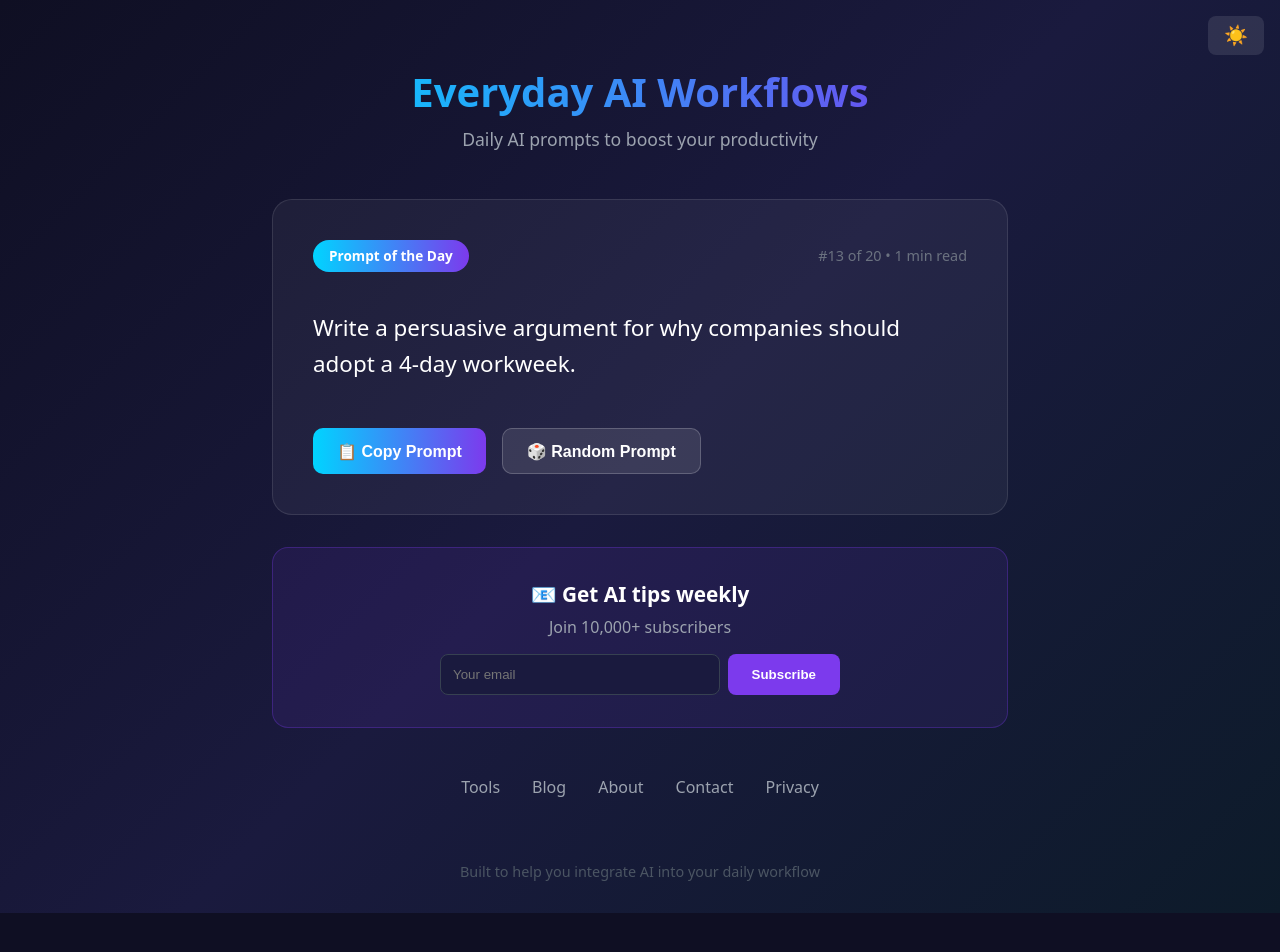
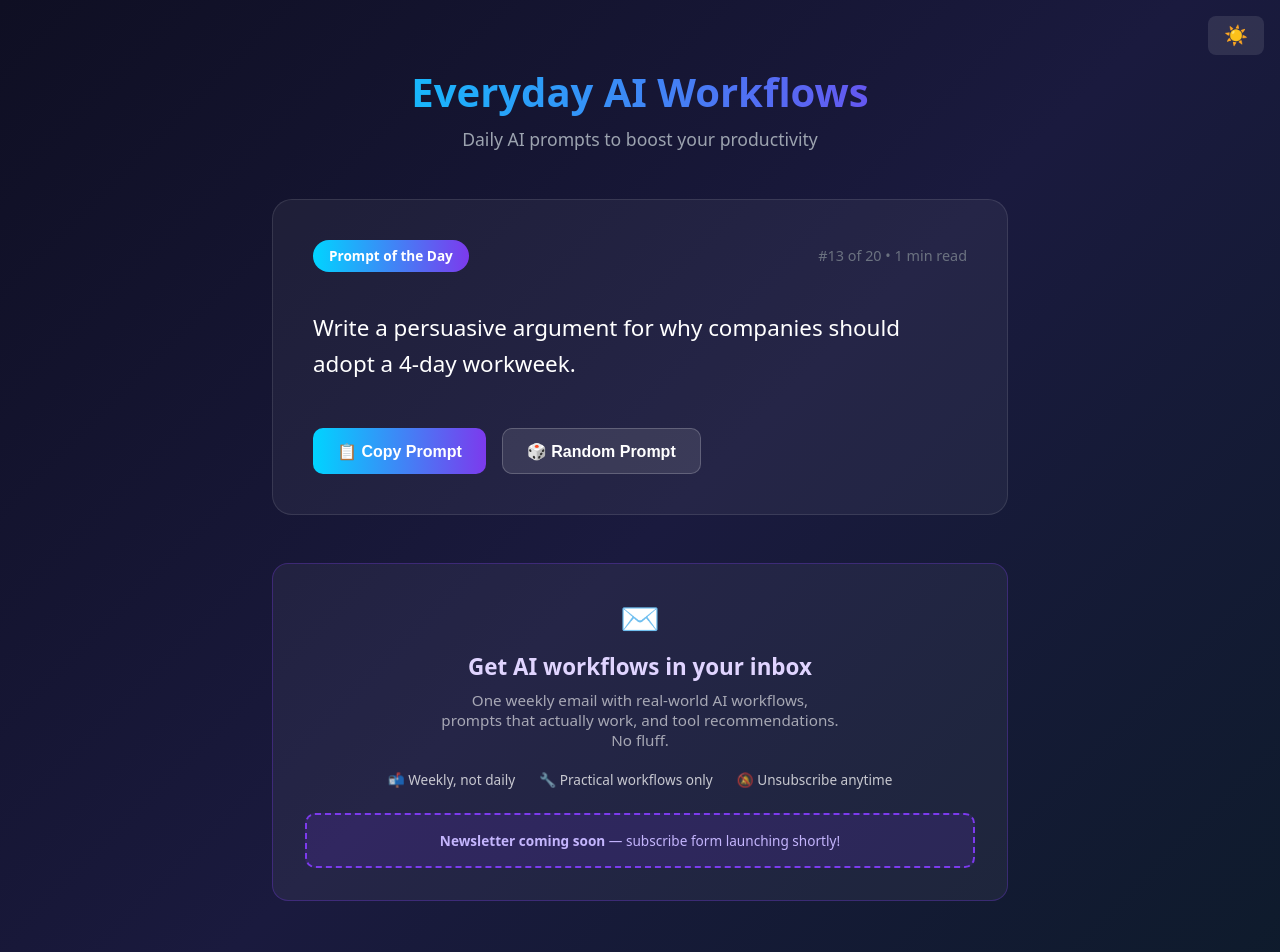
Before and after one commit to echo012726/everydayaiworkflows, a Next.js app: page / in a window 1280 px wide. Shown: the top 952 px of the page. Before the commit the page ends 913 px from the top, so only its background shows below. Built offline with nearby package versions, Linux system fonts and the light colour scheme.

Commit message:
Add Beehiiv newsletter capture to homepage and blog posts

```diff
--- /dev/null
+++ b/src/app/components/NewsletterCapture.tsx
@@ -0,0 +1,61 @@
+"use client";
+
+// SETUP: Replace BEEHIIV_EMBED_URL with your actual Beehiiv embed iframe src
+// 1. Sign up free at beehiiv.com
+// 2. Go to Settings → Publication → Embed Subscribe Form
+// 3. Copy the iframe src URL and replace "BEEHIIV_EMBED_URL" below
+const BEEHIIV_EMBED_URL = "BEEHIIV_EMBED_URL";
+
+const IS_CONFIGURED = BEEHIIV_EMBED_URL !== "BEEHIIV_EMBED_URL";
+
+export default function NewsletterCapture({ darkMode }: { darkMode?: boolean }) {
+  const bg = darkMode ? "rgba(255,255,255,0.05)" : "#f0f4ff";
+  const border = darkMode ? "1px solid rgba(124,58,237,0.3)" : "1px solid #c4b5fd";
+  const headingColor = darkMode ? "#e0d4ff" : "#4c1d95";
+  const subColor = darkMode ? "rgba(255,255,255,0.6)" : "#6b7280";
+  const benefitColor = darkMode ? "rgba(255,255,255,0.75)" : "#374151";
+
+  return (
+    <div style={{
+      background: bg,
+      border,
+      borderRadius: "16px",
+      padding: "32px",
+      margin: "48px 0",
+      textAlign: "center",
+    }}>
+      <div style={{ fontSize: "2rem", marginBottom: "12px" }}>✉️</div>
+      <h2 style={{ fontSize: "1.4rem", fontWeight: 700, color: headingColor, marginBottom: "8px" }}>
+        Get AI workflows in your inbox
+      </h2>
+      <p style={{ color: subColor, fontSize: "0.95rem", marginBottom: "20px", maxWidth: "400px", margin: "0 auto 20px" }}>
+        One weekly email with real-world AI workflows, prompts that actually work, and tool recommendations. No fluff.
+      </p>
+
+      <div style={{ display: "flex", justifyContent: "center", gap: "24px", marginBottom: "24px", flexWrap: "wrap" }}>
+        {["📬 Weekly, not daily", "🔧 Practical workflows only", "🔕 Unsubscribe anytime"].map((item) => (
+          <span key={item} style={{ fontSize: "0.85rem", color: benefitColor }}>{item}</span>
+        ))}
+      </div>
+
+      {IS_CONFIGURED ? (
+        <iframe
+          src={BEEHIIV_EMBED_URL}
+          style={{ width: "100%", maxWidth: "480px", height: "120px", border: "none", borderRadius: "8px" }}
+          title="Newsletter signup"
+        />
+      ) : (
+        <div style={{
+          background: darkMode ? "rgba(124,58,237,0.15)" : "#ede9fe",
+          border: "2px dashed #7c3aed",
+          borderRadius: "10px",
+          padding: "16px",
+          color: darkMode ? "#c4b5fd" : "#5b21b6",
+          fontSize: "0.85rem",
+        }}>
+          <strong>Newsletter coming soon</strong> — subscribe form launching shortly!
+        </div>
+      )}
+    </div>
+  );
+}
--- a/src/app/page.tsx
+++ b/src/app/page.tsx
@@ -1,6 +1,7 @@
 "use client";
 
 import { useState, useEffect } from "react";
+import NewsletterCapture from "./components/NewsletterCapture";
 
 const prompts = [
   "Analyze this data and identify the top 3 trends. Explain each trend in one sentence.",
@@ -109,14 +110,7 @@ export default function Home() {
           </div>
         </div>
 
-        <div style={{ background: "rgba(124, 58, 237, 0.1)", borderRadius: "16px", padding: "2rem", marginBottom: "2rem", border: "1px solid rgba(124, 58, 237, 0.3)", textAlign: "center" }}>
-          <h3 style={{ color: "#fff", marginBottom: "0.5rem", fontSize: "1.3rem" }}>📧 Get AI tips weekly</h3>
-          <p style={{ color: darkMode ? "#9ca3af" : "#6b7280", marginBottom: "1rem" }}>Join 10,000+ subscribers</p>
-          <div style={{ display: "flex", gap: "0.5rem", maxWidth: "400px", margin: "0 auto" }}>
-            <input type="email" placeholder="Your email" style={{ flex: 1, padding: "0.75rem", borderRadius: "8px", border: "1px solid #374151", background: darkMode ? "#1a1a3e" : "#fff", color: darkMode ? "#fff" : "#1a1a3e" }} />
-            <button style={{ padding: "0.75rem 1.5rem", background: "#7c3aed", border: "none", borderRadius: "8px", color: "#fff", fontWeight: "600", cursor: "pointer" }}>Subscribe</button>
-          </div>
-        </div>
+        <NewsletterCapture darkMode={darkMode} />
 
         <nav style={{ display: "flex", justifyContent: "center", gap: "2rem", marginTop: "3rem", flexWrap: "wrap" }}>
           <a href="/tools" style={{ color: darkMode ? "#9ca3af" : "#6b7280", textDecoration: "none" }}>Tools</a>
```
Also changed, not shown: src/app/blog/[slug]/page.tsx (+2 -7 lines).
